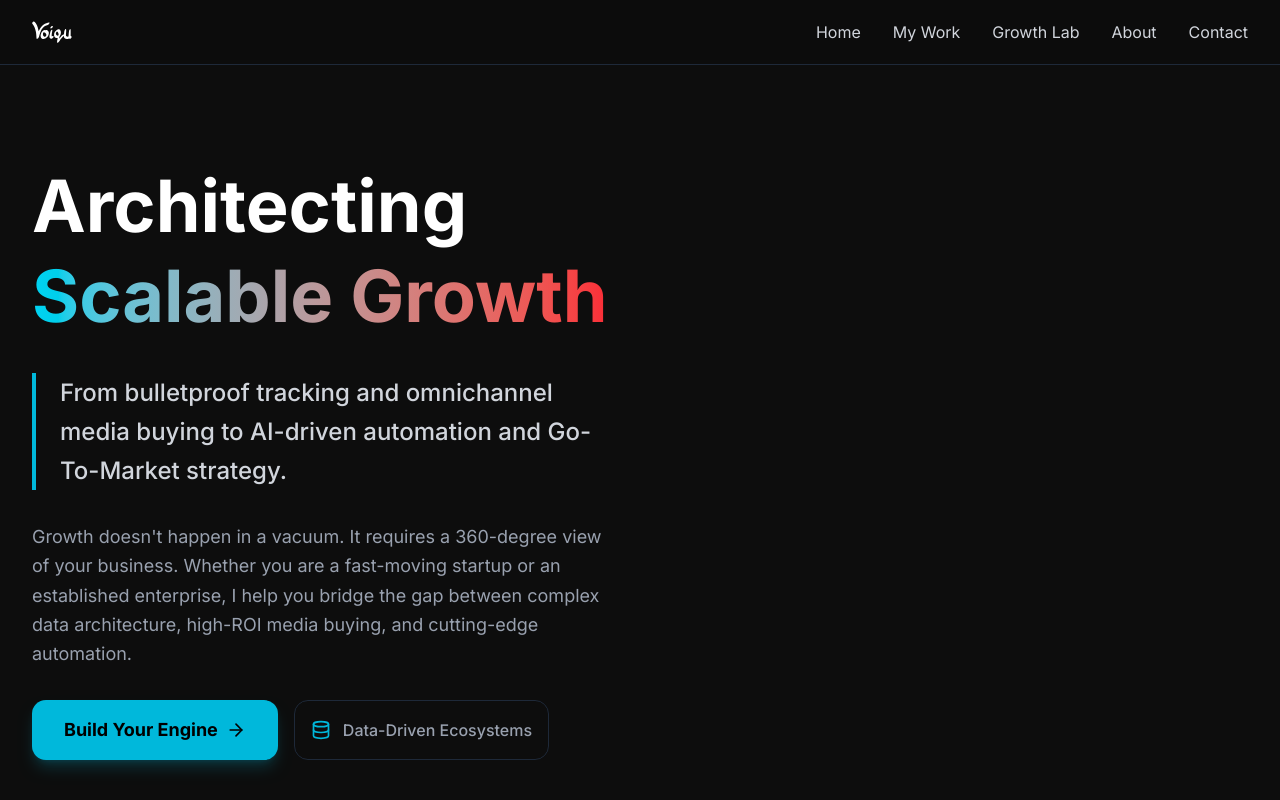
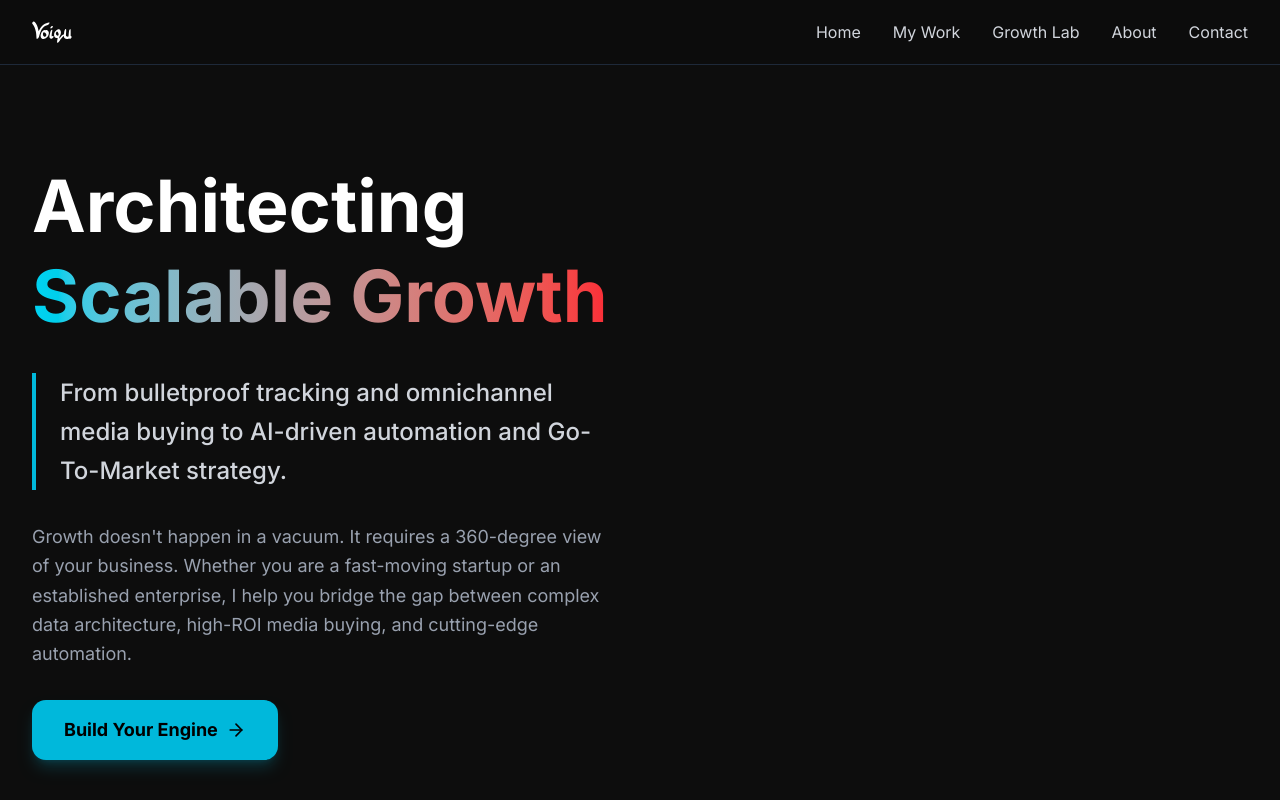
Before and after one commit to horatiu-io/voiqu.com, a Next.js app: page /my-work in a window 1280 px wide. Shown: the top 800 px of the page. Built offline with nearby package versions, Linux system fonts and the light colour scheme.

Commit message:
feat: remove "Data-Driven Ecosystems" badge from my-work page

```diff
--- a/app/my-work/page.tsx
+++ b/app/my-work/page.tsx
@@ -142,10 +142,6 @@ export default function MyWork() {
                   Build Your Engine
                   <ArrowRight className="ml-2 w-5 h-5" />
                 </Link>
-                <div className="inline-flex items-center px-4 py-2 border border-gray-800 rounded-xl text-gray-400 font-medium">
-                  <Database className="w-5 h-5 mr-3 text-cyan-500" />
-                  Data-Driven Ecosystems
-                </div>
               </div>
             </ScrollReveal>
 
@@ -164,8 +160,8 @@ export default function MyWork() {
 
                 {/* Center Core */}
                 <div className="absolute inset-[40%] bg-gradient-to-br from-gray-800 to-gray-900 rounded-full border border-gray-700 flex items-center justify-center shadow-2xl overflow-hidden">
-                   <div className="absolute inset-0 bg-[url('https://grainy-gradients.vercel.app/noise.svg')] opacity-20"></div>
-                   <Network className="w-16 h-16 text-white z-10 animate-pulse" />
+                  <div className="absolute inset-0 bg-[url('https://grainy-gradients.vercel.app/noise.svg')] opacity-20"></div>
+                  <Network className="w-16 h-16 text-white z-10 animate-pulse" />
                 </div>
 
                 {/* Floating Tech Icons */}
@@ -227,7 +223,7 @@ export default function MyWork() {
 
                   {/* Large Watermark Icon */}
                   <div className="absolute -bottom-10 -right-10 opacity-[0.03] group-hover:opacity-[0.07] group-hover:scale-110 transition-all duration-700 pointer-events-none z-0">
-                     <service.icon className="w-64 h-64 text-white" />
+                    <service.icon className="w-64 h-64 text-white" />
                   </div>
 
                   {/* Decorative Top Line */}
@@ -287,7 +283,7 @@ export default function MyWork() {
 
             {/* Option 1: Form Link */}
             <ScrollReveal delay={100} className="h-full">
-               <div className="bg-[#151515] border border-gray-800 rounded-3xl p-10 hover:border-red-500/30 transition-all duration-500 h-full flex flex-col group relative overflow-hidden">
+              <div className="bg-[#151515] border border-gray-800 rounded-3xl p-10 hover:border-red-500/30 transition-all duration-500 h-full flex flex-col group relative overflow-hidden">
                 <div className="absolute top-0 right-0 w-32 h-32 bg-red-500/5 rounded-full blur-3xl group-hover:bg-red-500/10 transition-colors"></div>
 
                 <div className="flex items-center gap-4 mb-8">
@@ -308,7 +304,7 @@ export default function MyWork() {
                   Submit Project Details
                   <ArrowRight className="ml-2 w-5 h-5" />
                 </Link>
-               </div>
+              </div>
             </ScrollReveal>
 
             {/* Option 2: Calendar */}
```
